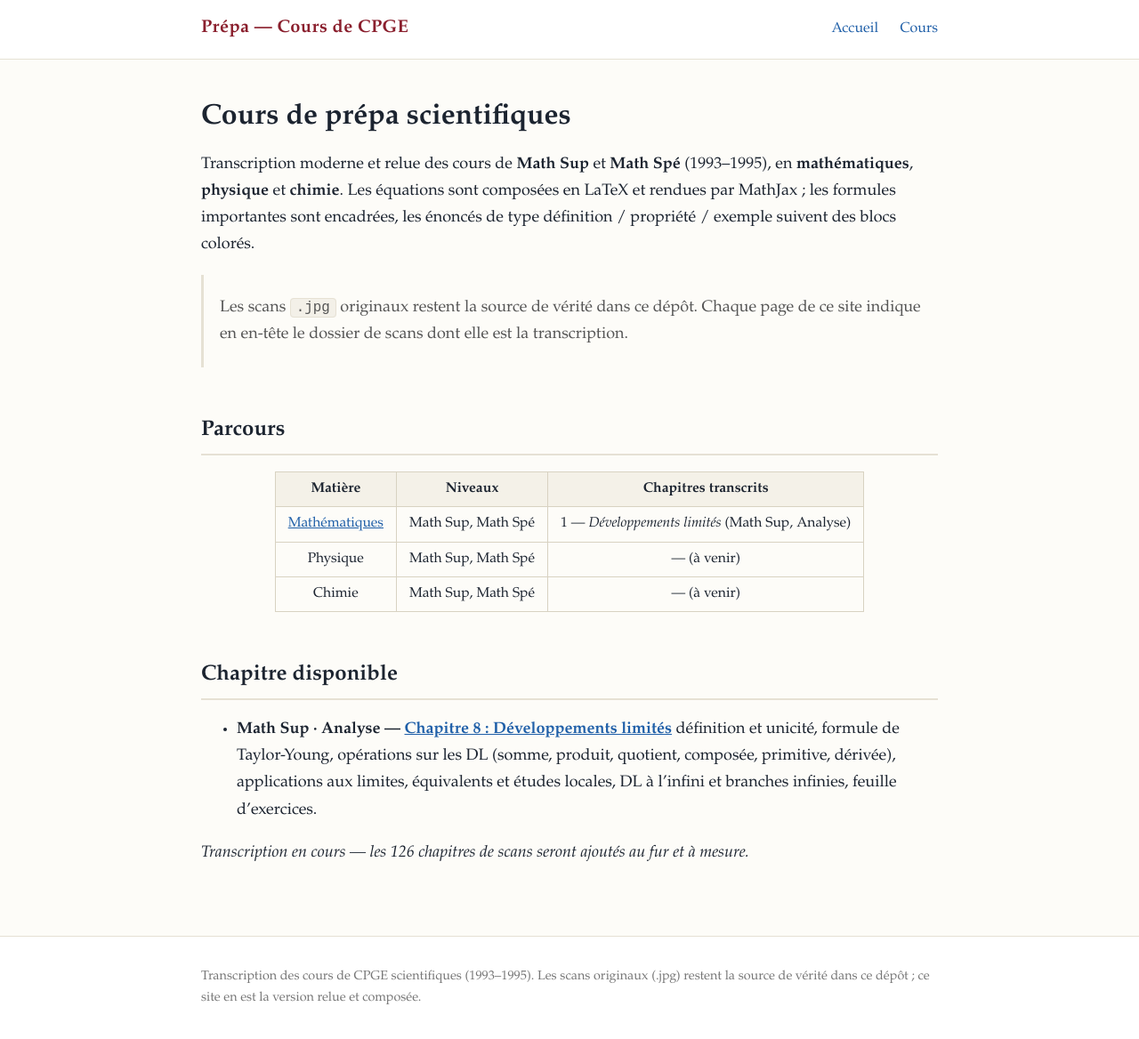
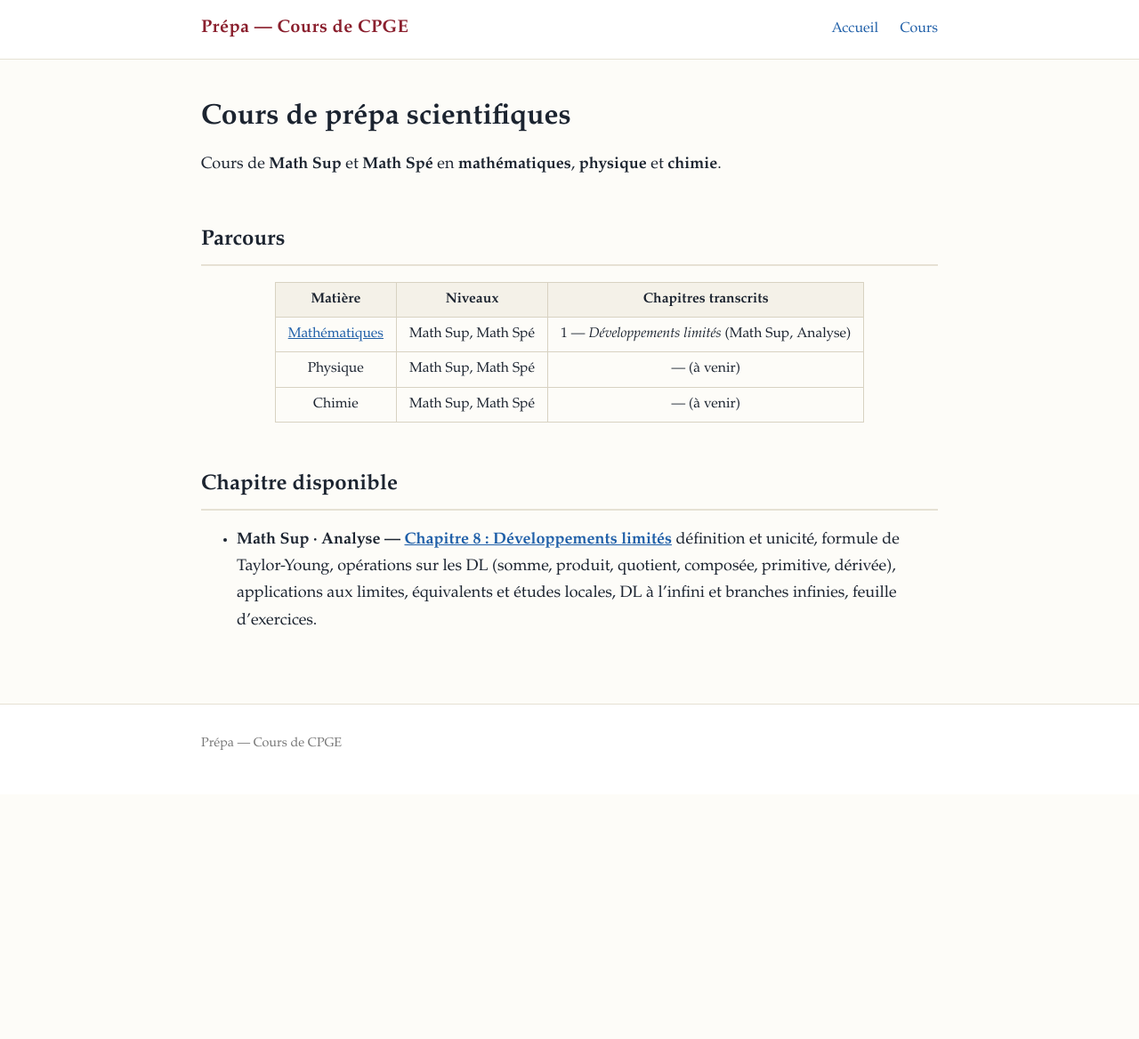
Before and after one commit to francoismora/classes-prepa, a Jekyll site: the page built from index.md, in a window 1280 px wide and 1178 px high. Shown: the top 1168 px of the window at 89% size. Built offline with Jekyll 4.4.1, drawn with Linux system fonts in a browser that asks for light colours.

Commit message:
Contenu : suppression des notes éditoriales hors cours (accueil + pied de page)
Generated by Mistral Vibe.
Co-Authored-By: Mistral Vibe <vibe@mistral.ai>

```diff
--- a/_layouts/default.html
+++ b/_layouts/default.html
@@ -21,7 +21,7 @@
   </main>
   <footer class="site-footer">
     <div class="wrap">
-      <p>Transcription des cours de CPGE scientifiques (1993–1995). Les scans originaux (.jpg) restent la source de vérité dans ce dépôt ; ce site en est la version relue et composée.</p>
+      <p>{{ site.title }}</p>
     </div>
   </footer>
 </body>
--- a/index.md
+++ b/index.md
@@ -5,13 +5,7 @@ title: Accueil
 
 # Cours de prépa scientifiques
 
-Transcription moderne et relue des cours de **Math Sup** et **Math Spé** (1993–1995),
-en **mathématiques**, **physique** et **chimie**. Les équations sont composées en
-LaTeX et rendues par MathJax ; les formules importantes sont encadrées, les
-énoncés de type définition / propriété / exemple suivent des blocs colorés.
-
-> Les scans `.jpg` originaux restent la source de vérité dans ce dépôt. Chaque page
-> de ce site indique en en-tête le dossier de scans dont elle est la transcription.
+Cours de **Math Sup** et **Math Spé** en **mathématiques**, **physique** et **chimie**.
 
 ## Parcours
 
@@ -28,5 +22,3 @@ LaTeX et rendues par MathJax ; les formules importantes sont encadrées, les
   (somme, produit, quotient, composée, primitive, dérivée), applications aux
   limites, équivalents et études locales, DL à l'infini et branches infinies,
   feuille d'exercices.
-
-*Transcription en cours — les 126 chapitres de scans seront ajoutés au fur et à mesure.*
```
